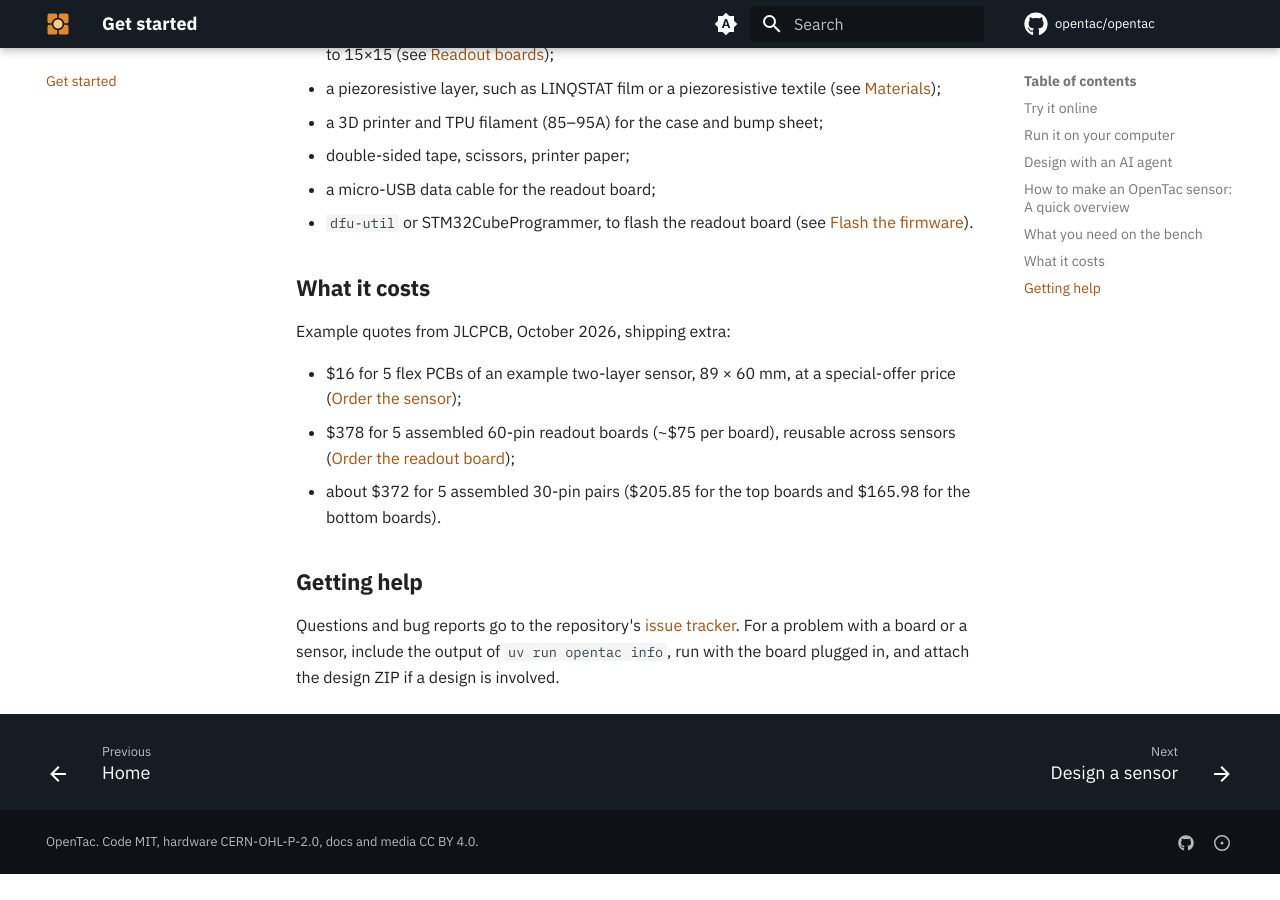
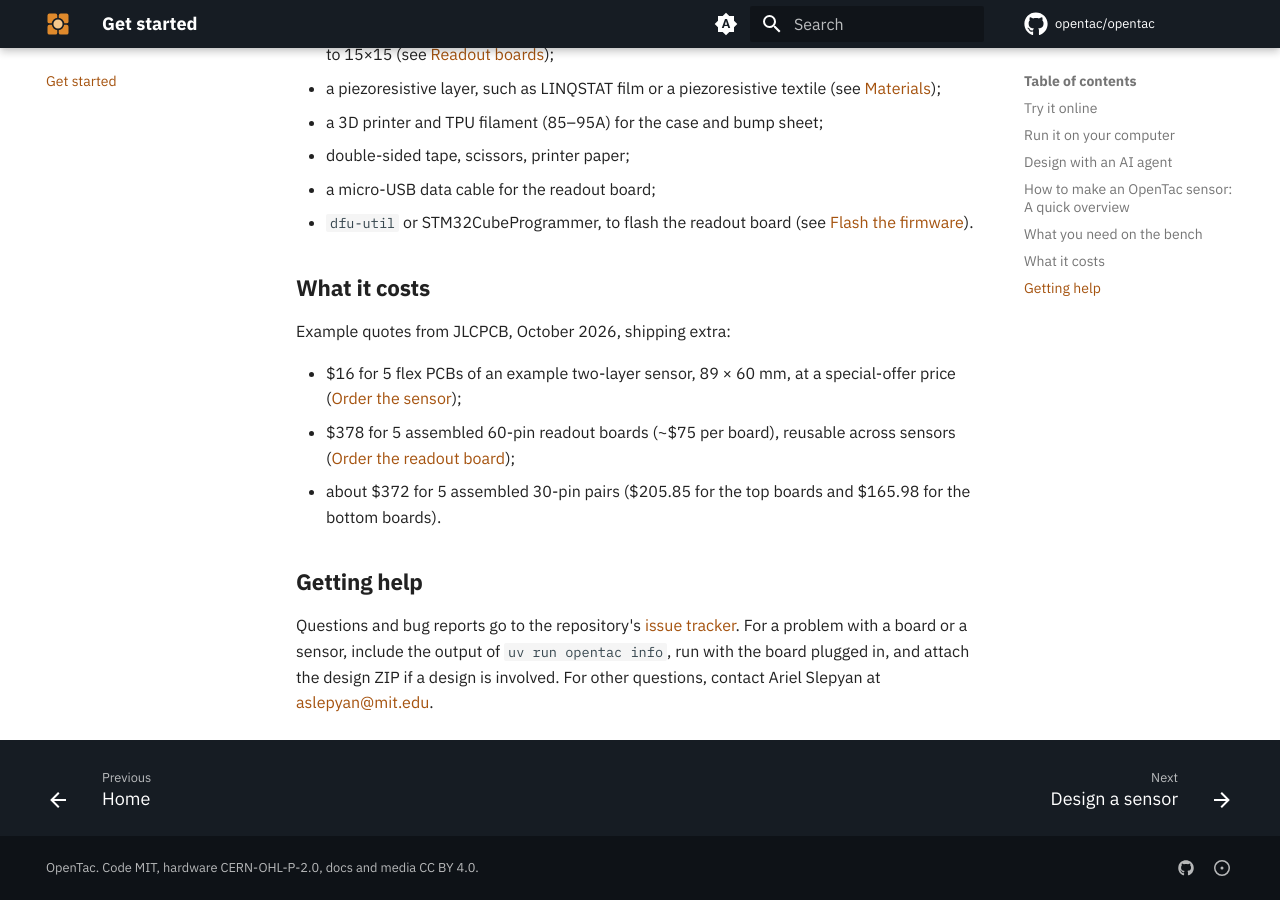
Before and after one commit to opentac/opentac.github.io, an MkDocs documentation site: the page built from docs/get-started.md, in a window 1280 px wide and 900 px high, scrolled down 4216 px. Built offline with MkDocs 1.6.1 and Material for MkDocs 9.7.7, drawn with Linux system fonts in a browser that asks for light colours; comment, search, counter and statistics services are not loaded; before the commit the page ends 5090 px from its top, so only the background shows below that.

Commit message:
Home: the sensor section heading without 'Key idea'; Paper contact and Getting help list aslepyan@mit.edu

```diff
--- a/docs/get-started.md
+++ b/docs/get-started.md
@@ -122,4 +122,4 @@
 
 ## Getting help
 
-Questions and bug reports go to the repository's [issue tracker](https://github.com/opentac/opentac/issues). For a problem with a board or a sensor, include the output of `uv run opentac info`, run with the board plugged in, and attach the design ZIP if a design is involved.
+Questions and bug reports go to the repository's [issue tracker](https://github.com/opentac/opentac/issues). For a problem with a board or a sensor, include the output of `uv run opentac info`, run with the board plugged in, and attach the design ZIP if a design is involved. For other questions, contact Ariel Slepyan at [aslepyan@mit.edu](mailto:aslepyan@mit.edu).
```
Also changed, not shown: docs/index.md (+2 -2 lines), docs/paper.md (+1 -1 lines).
